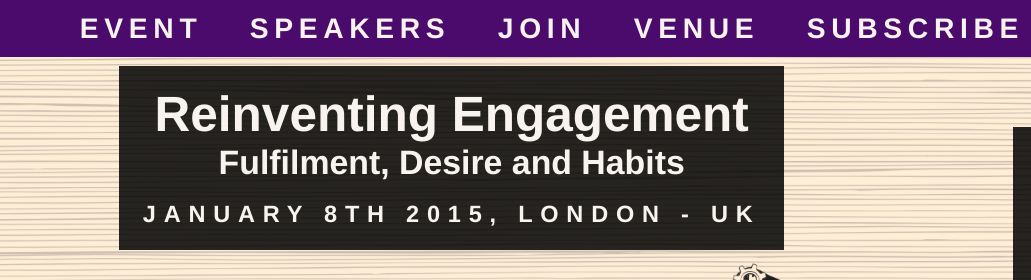
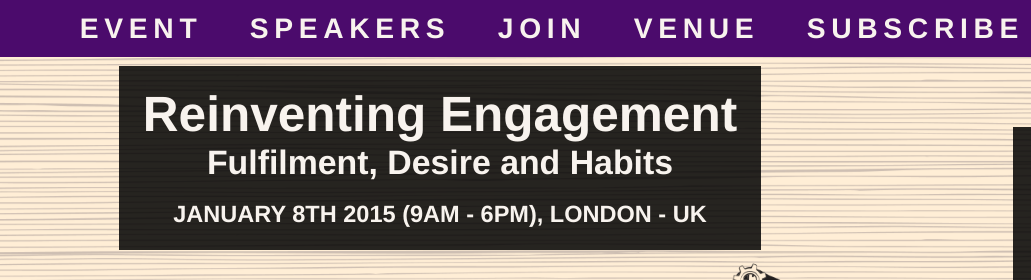
Before and after one commit to fairydust-agency/project-reinventing-engagement, a website: page index.html in a window 1280 px wide. Shown: the top 280 px of the page, 0-1031 px from the left. Drawn offline with nearby package versions, Linux system fonts and the light colour scheme; some packages are replaced by stand-ins of ours; a script that the page names is missing.

Commit message:
Add 9am - 6pm

```diff
--- a/SOURCE/adhocComponents.styl
+++ b/SOURCE/adhocComponents.styl
@@ -91,7 +91,7 @@ Pitchbox(
     text-transform    uppercase
     padding-top       1em
     font-size         1.5em
-    letter-spacing    0.33em
+    // letter-spacing    0.33em
   .Pitchbox__location
     font-size         size_location
     width             width_location
--- a/index.html
+++ b/index.html
@@ -72,7 +72,7 @@
             Fulfilment, Desire and Habits
           </div>
           <div class="Pitchbox__moment">
-            January 8th 2015, London - UK
+            January 8th 2015 (9am - 6pm), London - UK
           </div>
         </div>
         <div class="Pitchbox__title3">
```
Also changed, not shown: SOURCE/index.css.
